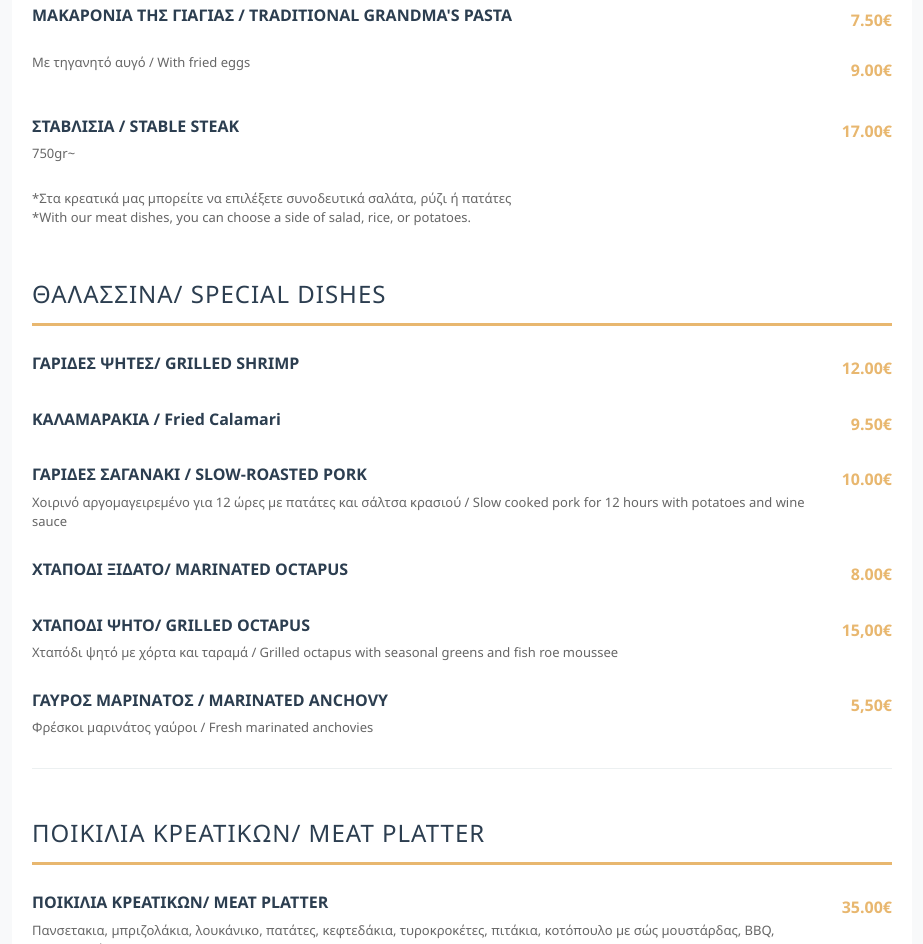
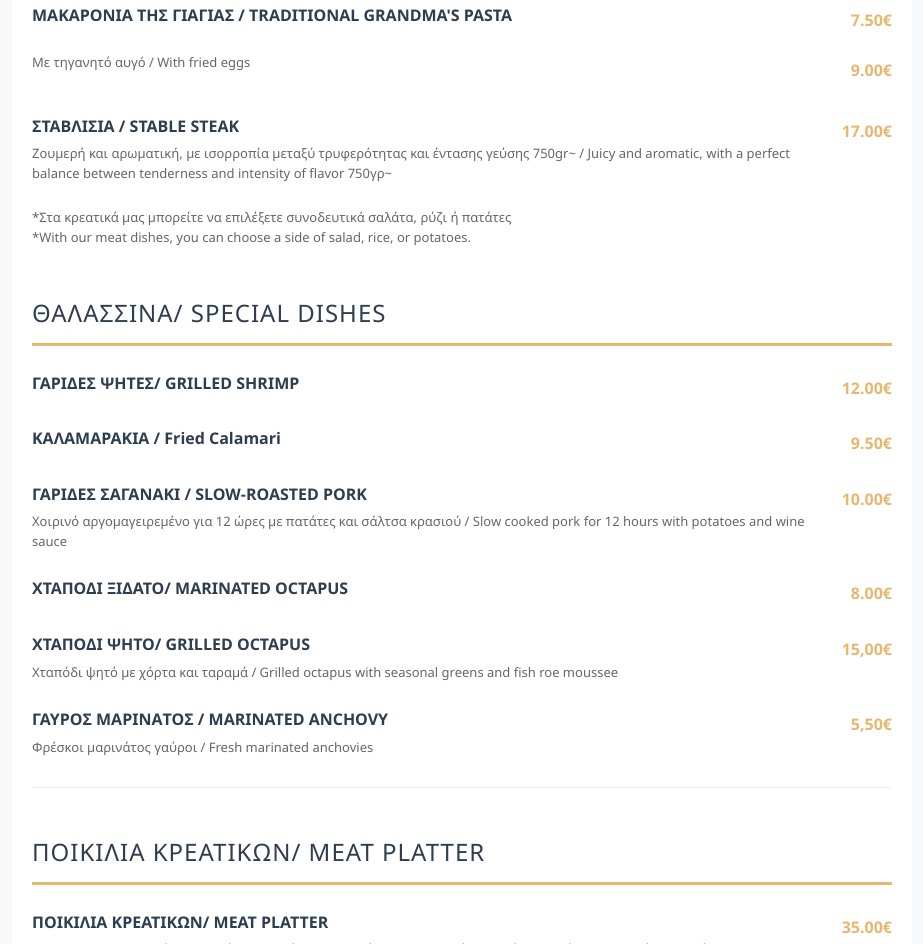
Before and after one commit to Perlahomes/Laterna_Menu, a plain HTML site: page main.html in a window 1280 px wide. Shown: the part 3741-4685 px from the top of the page, without its empty margins (178-1101 px from the left). Drawn offline with Linux system fonts and the light colour scheme.

Commit message:
Add files via upload

```diff
--- a/main.html
+++ b/main.html
@@ -481,7 +481,7 @@
              <div class="menu-item">
                 <div class="item-info">
                     <div class="item-name">ΣΤΑΒΛΙΣΙΑ / STABLE STEAK</div>
-                    <div class="item-description">750gr~</div>
+                    <div class="item-description"> Ζουμερή και αρωματική, με ισορροπία μεταξύ τρυφερότητας και έντασης γεύσης 750gr~ / Juicy and aromatic, with a perfect balance between tenderness and intensity of flavor 750γρ~ </div>
                 </div>
                 <div class="item-price">17.00€</div>
             </div>
```
